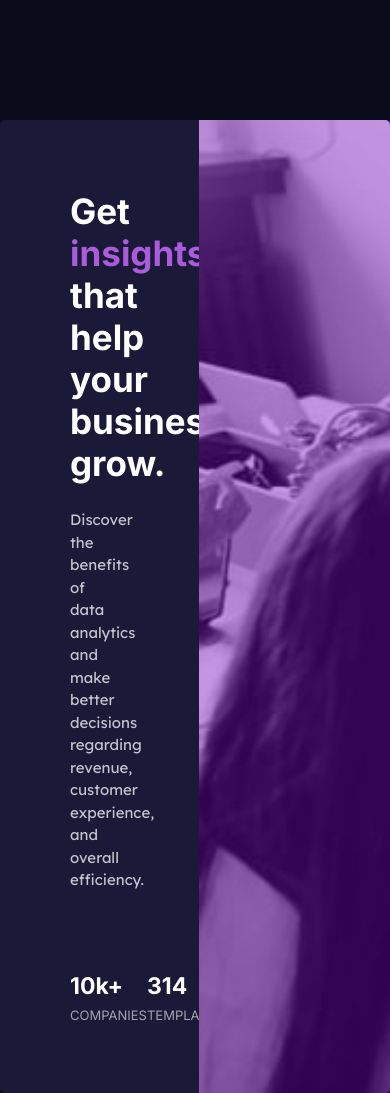
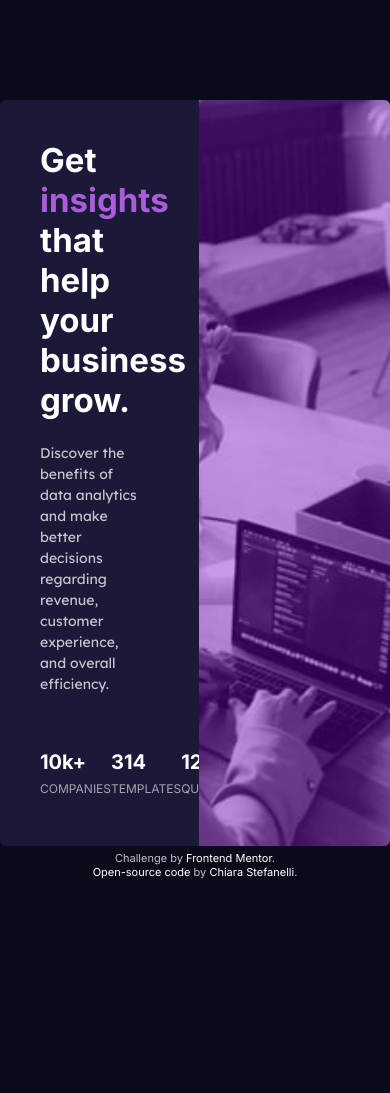
Before and after one commit to chiarastef/stats-preview-card-Frontend-Mentor, a plain HTML site: page index.html in a window 390 px wide. Shown: the top 1093 px of the page. After the commit the page ends 879 px from the top, so only its background shows below. Drawn offline with Linux system fonts and the light colour scheme.

Commit message:
Added media query for screens with 1200px max width

```diff
--- a/style.css
+++ b/style.css
@@ -21,7 +21,7 @@ body {
   background-color: #1b1938;
   max-width: 1100px;
   margin: 120px auto 5px;
-  border-radius: 5px;
+  border-radius: 6px;
 }
 
 .first-column {
@@ -52,11 +52,12 @@ body {
   width: 49%;
   background-image: url(./images/image-header-desktop.jpg);
   background-size: cover;
-  border-radius: 0 5px 5px 0;
+  border-radius: 0 6px 6px 0;
 }
 
 .overlay {
   background-color: #7600c0;
+  border-radius: 0 6px 6px 0;
   opacity: 0.4;
   width: 100%;
   height: 100%;
@@ -97,4 +98,35 @@ body {
 }
 
 @media (max-width: 1200px) {
+  .card {
+    max-width: 750px;
+    margin-top: 100px;
+  }
+
+  .first-column {
+    padding: 40px 60px 50px 40px;
+  }
+
+  .first-column h1 {
+    font-size: 33px;
+    margin-bottom: 23px;
+    padding-right: 25px;
+  }
+
+  .first-column p {
+    font-size: 14px;
+    margin-bottom: 55px;
+  }
+
+  .stats .stat-number {
+    font-size: 20px;
+  }
+
+  .stats .stat-heading {
+    font-size: 12px;
+  }
+
+  .second-column {
+    background-position: center;
+  }
 }
```
